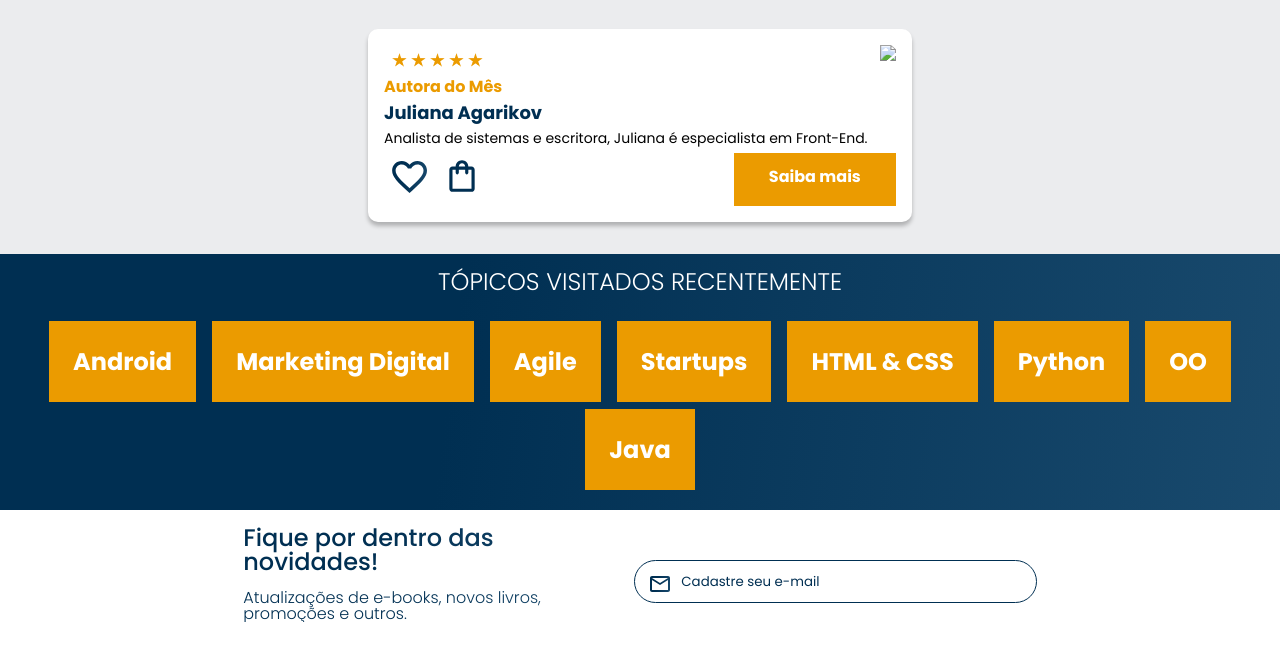
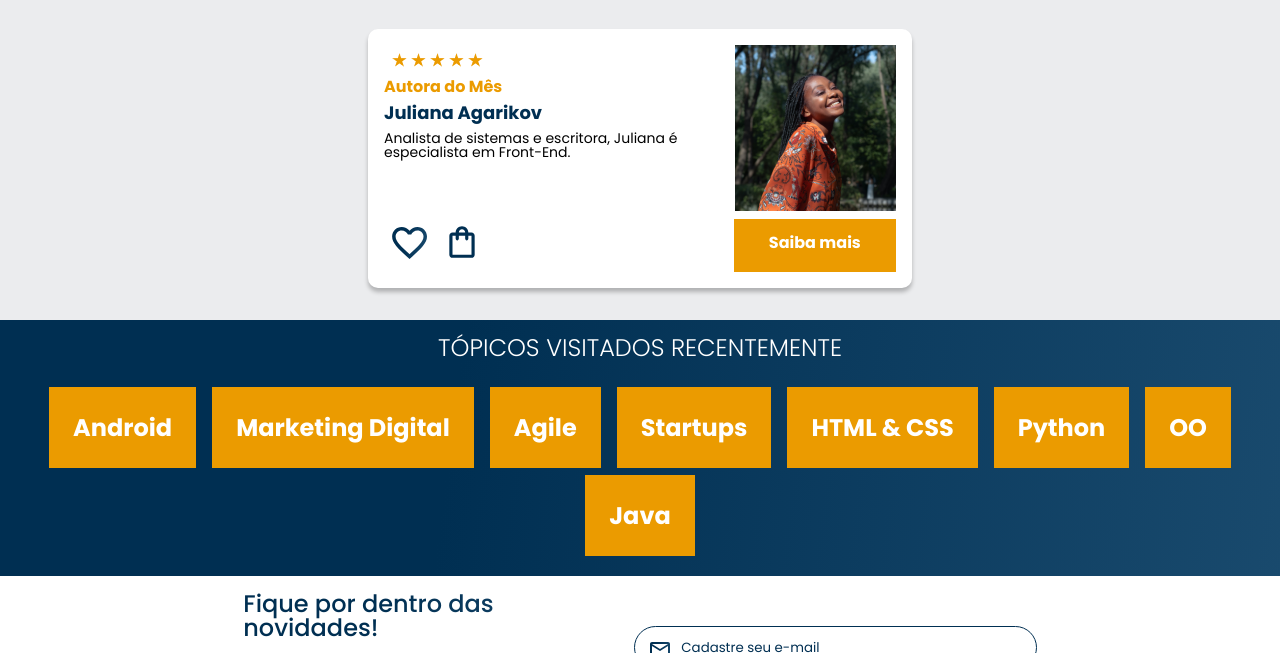
Before and after one commit to Mavilson/alurabook, a plain HTML site: page index.html in a window 1280 px wide. Shown: the part 1655-2308 px from the top of the page. Drawn offline with nearby package versions, Linux system fonts and the light colour scheme.

Commit message:
Add files via upload

```diff
--- a/index.html
+++ b/index.html
@@ -173,7 +173,7 @@
                         <p class="descrição__texto">Analista de sistemas e escritora, Juliana é especialista em Front-End.</p>
                     </div>
                     <!-- 2 coluna -->
-                    <img src="img/img/Perfil-escritora 1.png" class="descrição__imagem">
+                    <img src="img/Perfil-escritora 1.png" class="descrição__imagem">
                 </div>
 
                 <!-- 2 linha -->
```
